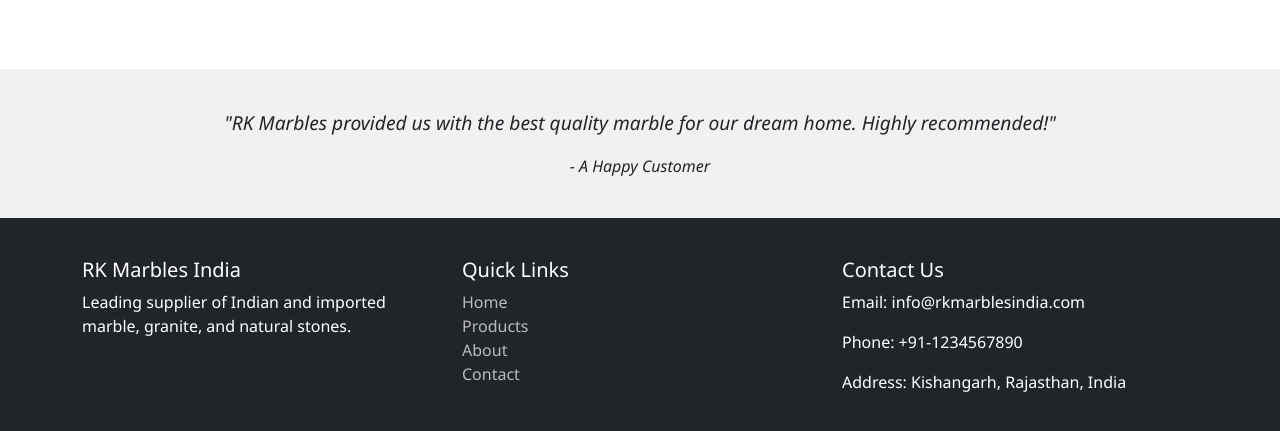
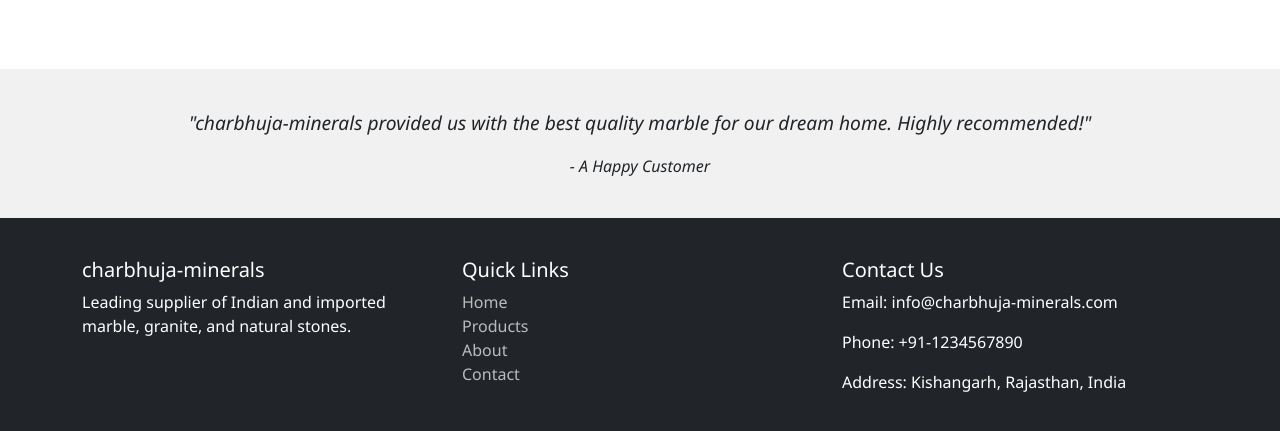
Before and after one commit to IAmVijayRajpurohit/charbhuja-minerals, a plain HTML site: page index.html in a window 1280 px wide. Shown: the part 1209-1640 px from the top of the page. Drawn offline with nearby package versions, Linux system fonts and the light colour scheme.

Commit message:
Update index.html

```diff
--- a/index.html
+++ b/index.html
@@ -3,7 +3,7 @@
 <head>
   <meta charset="UTF-8" />
   <meta name="viewport" content="width=device-width, initial-scale=1.0" />
-  <title>RK Marbles India - Clone</title>
+  <title>charbhuja-minerals - Clone</title>
   <link href="https://cdn.jsdelivr.net/npm/bootstrap@5.3.0/dist/css/bootstrap.min.css" rel="stylesheet" />
   <link rel="stylesheet" href="https://cdnjs.cloudflare.com/ajax/libs/font-awesome/6.4.0/css/all.min.css">
   <style>
@@ -73,7 +73,7 @@
     <div class="container d-flex justify-content-between align-items-center">
       <div>
         <i class="fa fa-phone"></i> +91-1234567890 &nbsp;
-        <i class="fa fa-envelope"></i> info@rkmarblesindia.com
+        <i class="fa fa-envelope"></i> info@charbhuja-minerals.com
       </div>
       <div class="social-icons">
         <a href="#"><i class="fab fa-facebook-f"></i></a>
@@ -86,7 +86,7 @@
   <!-- Navigation Bar -->
   <nav class="navbar navbar-expand-lg navbar-light bg-light sticky-top">
     <div class="container">
-      <a class="navbar-brand" href="#"><img src="https://upload.wikimedia.org/wikipedia/commons/thumb/4/49/Placeholder_logo.png/200px-Placeholder_logo.png" alt="RK Marbles"></a>
+      <a class="navbar-brand" href="#"><img src="https://upload.wikimedia.org/wikipedia/commons/thumb/4/49/Placeholder_logo.png/200px-Placeholder_logo.png" alt="charbhuja-minerals"></a>
       <button class="navbar-toggler" type="button" data-bs-toggle="collapse" data-bs-target="#navbarNav">
         <span class="navbar-toggler-icon"></span>
       </button>
@@ -146,7 +146,7 @@
   <section class="testimonial">
     <div class="container text-center">
       <blockquote>
-        "RK Marbles provided us with the best quality marble for our dream home. Highly recommended!"
+        "charbhuja-minerals provided us with the best quality marble for our dream home. Highly recommended!"
       </blockquote>
       <cite>- A Happy Customer</cite>
     </div>
@@ -157,7 +157,7 @@
     <div class="container">
       <div class="row">
         <div class="col-md-4">
-          <h5>RK Marbles India</h5>
+          <h5>charbhuja-minerals</h5>
           <p>Leading supplier of Indian and imported marble, granite, and natural stones.</p>
         </div>
         <div class="col-md-4">
@@ -171,7 +171,7 @@
         </div>
         <div class="col-md-4">
           <h5>Contact Us</h5>
-          <p>Email: info@rkmarblesindia.com</p>
+          <p>Email: info@charbhuja-minerals.com</p>
           <p>Phone: +91-1234567890</p>
           <p>Address: Kishangarh, Rajasthan, India</p>
         </div>
```
